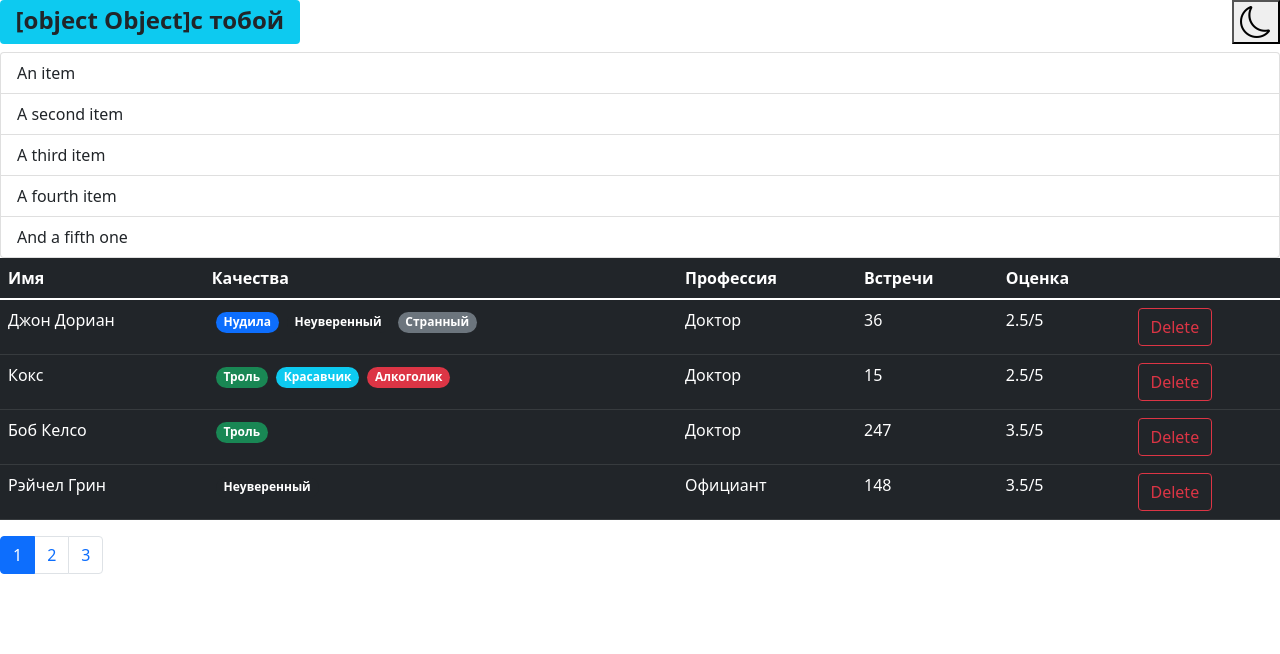
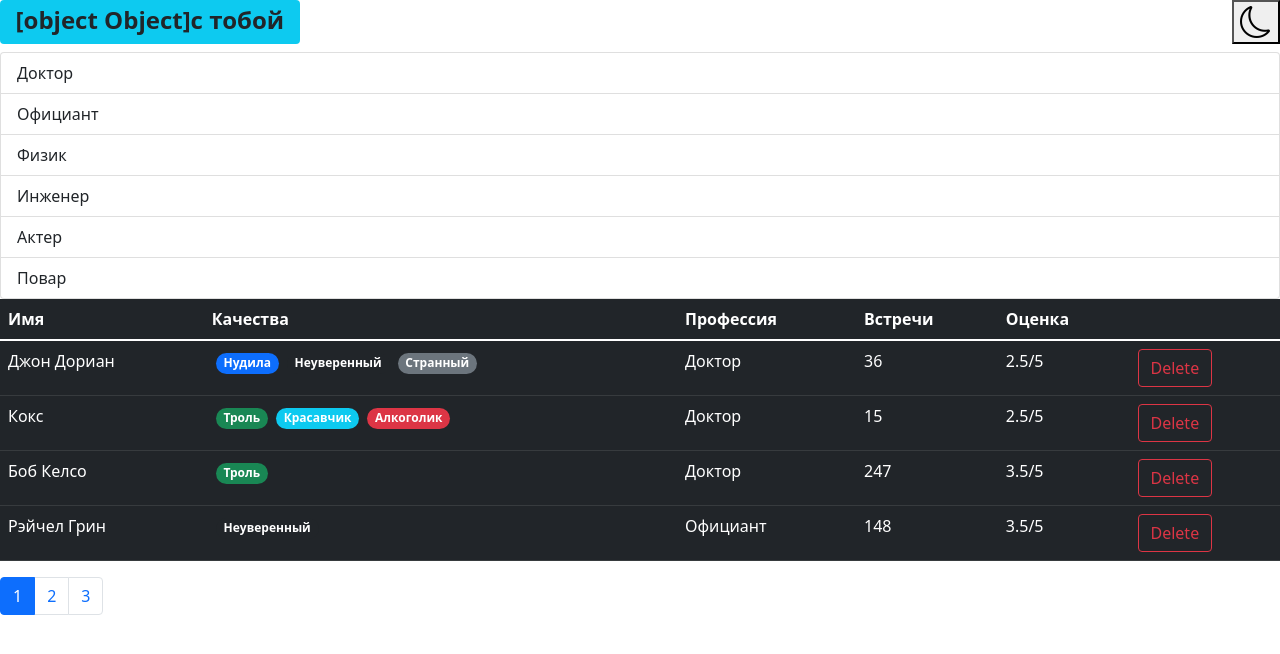
Before and after one commit to Kulyakin/fast-company-bootstrap, a React (Create React App) app: page / in a window 1280 px wide. Shown: the top 654 px of the page. Built offline with nearby package versions, Linux system fonts and the light colour scheme.

Commit message:
creating reusable component with default props

```diff
--- a/src/components/groupList.jsx
+++ b/src/components/groupList.jsx
@@ -1,20 +1,30 @@
 import React from 'react'
 import PropTypes from 'prop-types'
 
-const GroupList = ({ items }) => {
-    console.log(items)
+const GroupList = ({ items, valueProperty, contentProperty }) => {
+    console.log(Object.keys(items))
     return (
         <ul className="list-group">
-            <li className="list-group-item">An item</li>
-            <li className="list-group-item">A second item</li>
-            <li className="list-group-item">A third item</li>
-            <li className="list-group-item">A fourth item</li>
-            <li className="list-group-item">And a fifth one</li>
+            {Object.keys(items).map((item) => (
+                <li
+                    key={items[item][valueProperty]}
+                    className="list-group-item"
+                >
+                    {items[item][contentProperty]}
+                </li>
+            ))}
         </ul>
     )
 }
+GroupList.defaultProps = {
+    valueProperty: '_id',
+    contentProperty: 'name'
+}
+
 GroupList.propTypes = {
-    items: PropTypes.object.isRequired
+    items: PropTypes.object.isRequired,
+    valueProperty: PropTypes.string.isRequired,
+    contentProperty: PropTypes.string.isRequired
 }
 
 export default GroupList
```
Also changed, not shown: src/components/users.jsx (+6 -11 lines).
